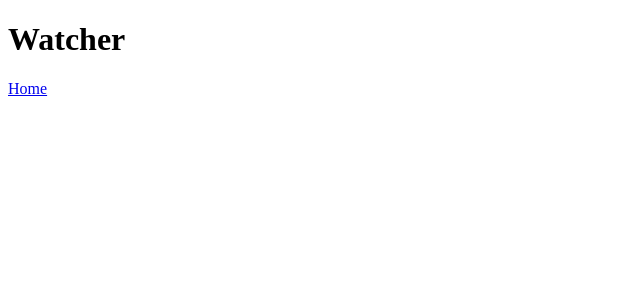
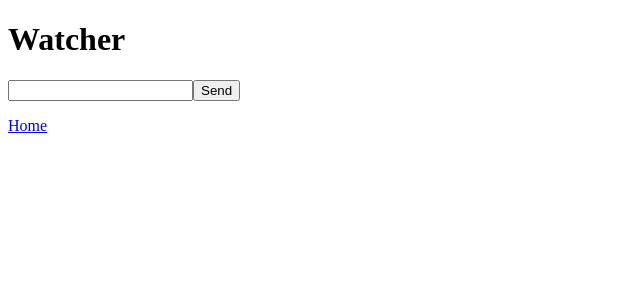
Before and after one commit to minusno0708/smart-security-camera, a Nuxt app in the folder client/: page /watcher in a window 1280 px wide. Shown: the top 300 px of the page, without its empty margins (0-640 px from the left). Built offline with nearby package versions, Linux system fonts and the light colour scheme.

Commit message:
feat:チャネル名を入力してページ遷移する

```diff
--- a/client/pages/watcher/index.vue
+++ b/client/pages/watcher/index.vue
@@ -1,6 +1,18 @@
 <template>
     <h1>Watcher</h1>
-    <NuxtLink to="/">Home</NuxtLink>
+
+    <input v-model="camera_id">
+    <button @click="send">Send</button>
+
+    <p><NuxtLink to="/">Home</NuxtLink></p>
 </template>
 
-<script setup></script>
+<script setup lang="ts">
+const router = useRouter()
+
+const camera_id = ref<string>('');
+
+const send = () => {
+    router.push(`/watcher/${camera_id.value}`)
+}
+</script>
```
